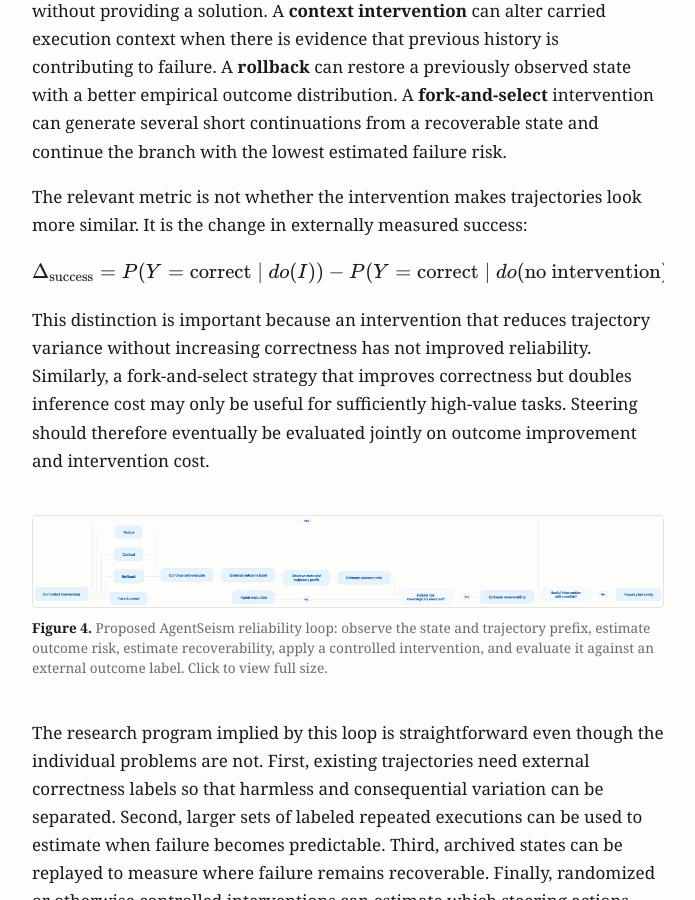
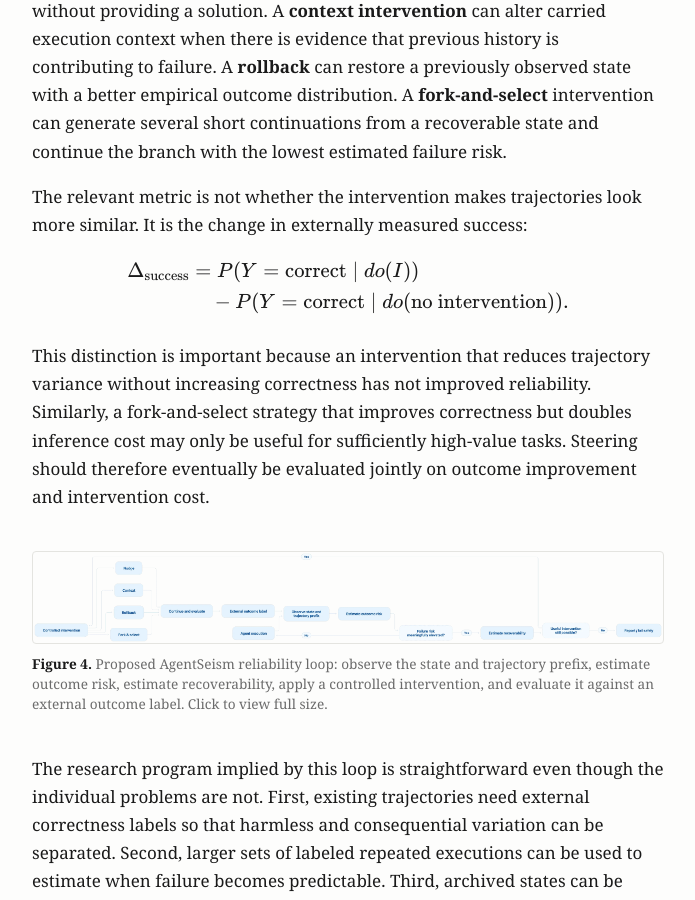
Before and after one commit to lyr-ai/lyr-ai.github.io, a Jekyll site: the page built from _posts/2026-09-11-agents-diverge-at-temperature-zero.md, in a window 1280 px wide and 900 px high, scrolled down 6233 px. Shown: the whole window, without its empty margins (292-987 px from the left). Built offline with Jekyll 4.4.1, drawn with Linux system fonts in a browser that asks for light colours.

Commit message:
Break the intervention-effect formula across two lines
Verified in a browser after the previous fix: the formula rendered, but ran
past the text measure and was cut off at the right edge behind a scrollbar
most readers would never notice. Two aligned lines fit the measure.

```diff
--- a/_posts/2026-09-11-agents-diverge-at-temperature-zero.md
+++ b/_posts/2026-09-11-agents-diverge-at-temperature-zero.md
@@ -209,7 +209,10 @@ lowest estimated failure risk.
 The relevant metric is not whether the intervention makes trajectories look more
 similar. It is the change in externally measured success:
 
-$$\Delta_{\text{success}} = P(Y = \text{correct} \mid do(I)) - P(Y = \text{correct} \mid do(\text{no intervention})).$$
+$$\begin{aligned}
+\Delta_{\text{success}} &= P(Y = \text{correct} \mid do(I)) \\
+&\quad - P(Y = \text{correct} \mid do(\text{no intervention})).
+\end{aligned}$$
 
 This distinction is important because an intervention that reduces trajectory
 variance without increasing correctness has not improved reliability. Similarly,
```
